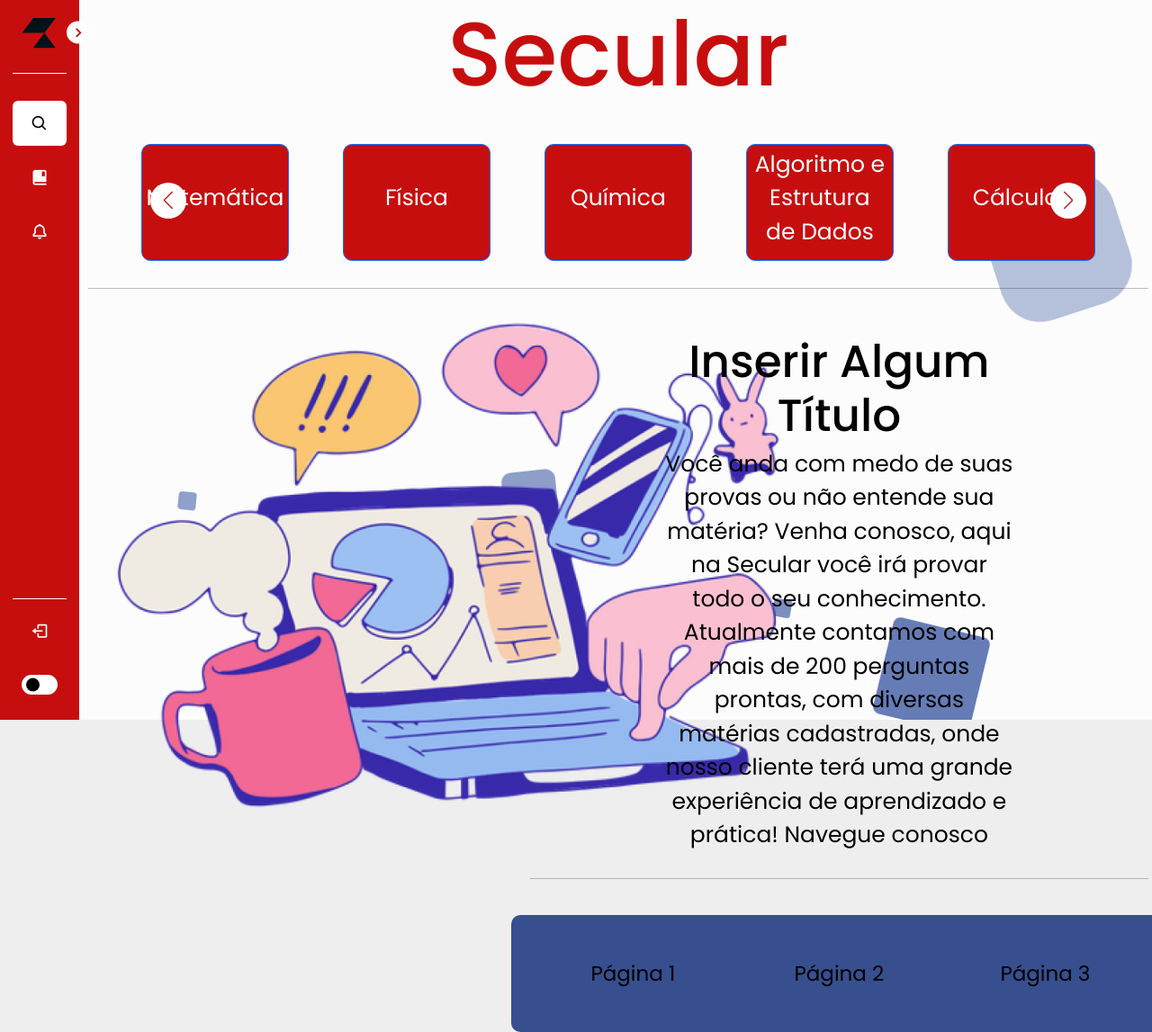
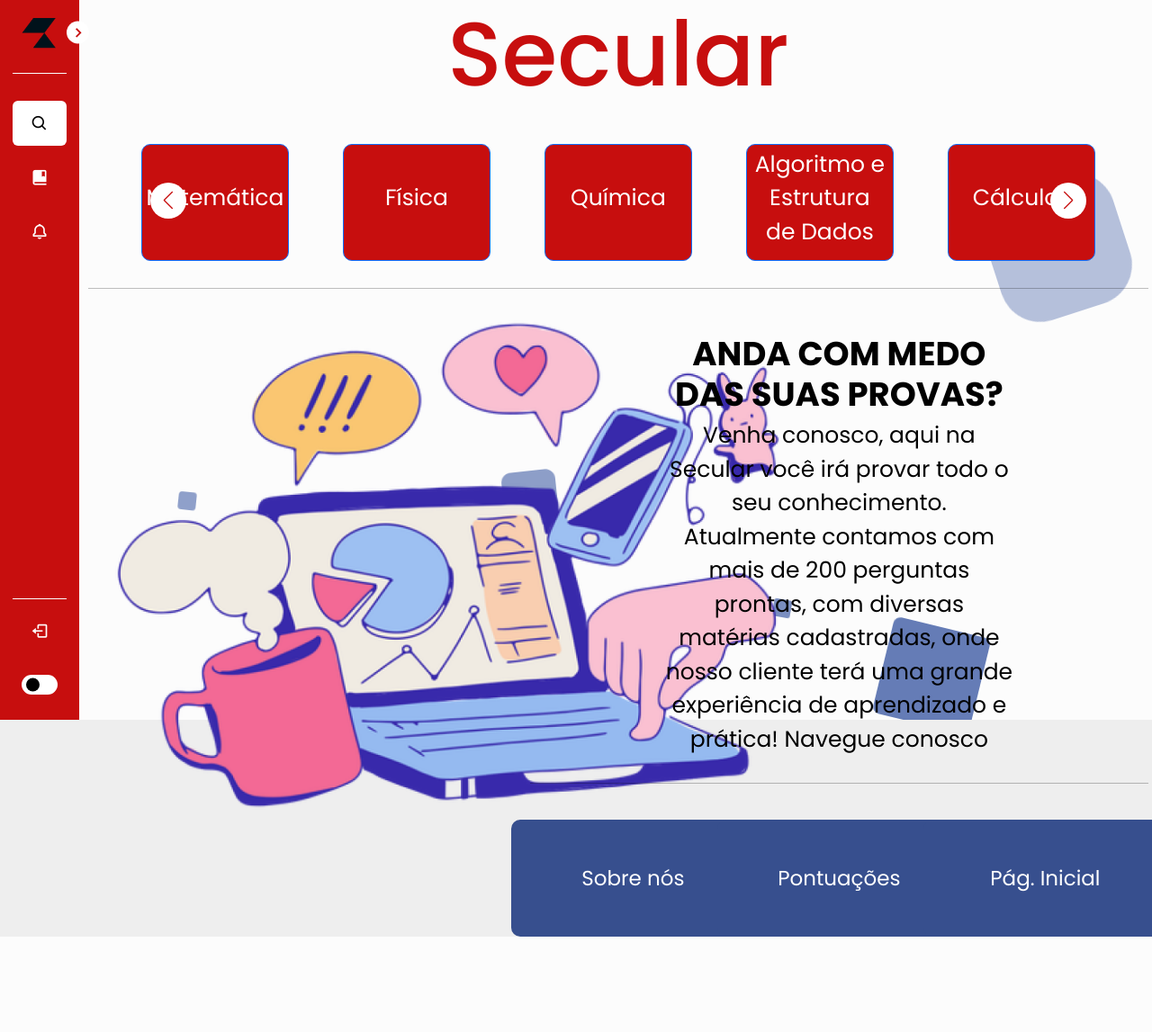
Before and after one commit to BryanWille/magis, a Django app: page /quest/ in a window 1280 px wide; the page is wider, and only the part inside the window is pictured. Shown: that part at 90% size. After the commit the page ends 1041 px from the top of that part, so only its background shows below. Run offline with Django 4.2, Linux system fonts and the light colour scheme; a user stored in the database is signed in; data comes from the database, SQL or seed files in the repository; both versions use the stored data as it was after the commit; some libraries are stand-ins or nearby versions.

Commit message:
página home terminada
Página Home terminada para a última entrega.

```diff
--- a/static/css/caroussel.css
+++ b/static/css/caroussel.css
@@ -63,11 +63,3 @@ body {
   color: white;
 
 }
-
-#texto-curso{
-  color: var(--text-color);
-}
-
-#texto-curso:hover {
-  color: white;
-}
--- a/static/css/home.css
+++ b/static/css/home.css
@@ -13,7 +13,9 @@ h1 {
 
 h2{
     text-align: center;
-    font-size: 50px;
+    font-size: 37px;
+
+    font-weight: 800;
 }
 
 h4 {
@@ -88,21 +90,21 @@ h4 {
     width: 250px;
     height: 130px;
     border-radius: 10px;
-    color: var(--text-color);
+}
+
+.btn-carrosel p {
+    color: var(--invert-text);
 }
 
 
 .btn-carrosel:hover {
     background-color: var(--contrast-color-btn);
-    filter: brightness(130%);
     transform: scale(1.25);
+}
+
+.btn-carrosel:hover > p{
     color: white;
 }
-
-.btn-carrosel:hover p{
-    color: white;
-}
-
 
 .main-content-1:hover,
 .main-content-2:hover {
@@ -129,16 +131,13 @@ h4 {
 
 .btn-carrosel {
     display: flex;
-
     justify-content: center;
-
     align-items: center;
 }
 
 .btn-carrosel>p {
     text-align: center;
     font-size: 25px;
-    color: white;
 }
 
 .swiper {
@@ -175,6 +174,7 @@ h4 {
     border-radius: 10px;
 }
 
+
 .click-link > p {
     position: absolute;
   left: 50%;
@@ -182,7 +182,12 @@ h4 {
   -webkit-transform: translate(-50%, -50%);
   transform: translate(-50%, -50%);
   font-size: 23px;
+  color: white;
+}
 
+.click-link:hover > p {
+    color: var(--invert-text);
+    font-weight: bolder;
 }
 
 .click-link::after{
@@ -192,6 +197,8 @@ h4 {
 
 .click-link:hover{
     opacity: 1;
+    background-color: var(--sidebar-color);
+    color: black;
 }
 
 #hr-carousel{
--- a/templates/quest/home.html
+++ b/templates/quest/home.html
@@ -35,31 +35,29 @@
             <div class="row">
                 <div class="col-12">
                     <div id="home-txt">
-                        <h2>Inserir Algum Título</h2>
-                        <p>Você anda com medo de suas provas ou não entende sua matéria? Venha conosco, aqui na Secular
-                            você
+                        <h2>ANDA COM MEDO DAS SUAS PROVAS?</h2>
+                        <p>Venha conosco, aqui na Secular você
                             irá provar todo o seu conhecimento. Atualmente contamos com mais de 200 perguntas prontas,
                             com diversas matérias cadastradas, onde nosso cliente terá uma grande experiência de
-                            aprendizado
-                            e prática! Navegue conosco</p>
+                            aprendizado e prática! Navegue conosco</p>
                     </div>
                 </div>
                 <hr>
             </div>
             <div class="row nomargin nopadding">
                 <div class="col-4 nomargin nopadding">
-                    <a href="{% url 'index' %}" class="link-2 click-link" style="display:block">
-                        <p>Página 1</p>
+                    <a href="{% url 'sobre' %}" class="link-2 click-link" style="display:block">
+                        <p>Sobre nós</p>
                     </a>
                 </div>
                 <div class="col-4 nomargin nopadding">
-                    <a href="{% url 'index' %}" class="link-2 click-link" style="display:block">
-                        <p>Página 2</p>
+                    <a href="{% url 'view_score' %}" class="link-2 click-link" style="display:block">
+                        <p>Pontuações</p>
                     </a>
                 </div>
                 <div class="col-4 nomargin nopadding">
                     <a href="{% url 'index' %}" class="link-3 click-link" style="display:block">
-                        <p>Página 3</p>
+                        <p>Pág. Inicial</p>
                     </a>
                 </div>
             </div>
```
Also changed, not shown: db.sqlite3.
